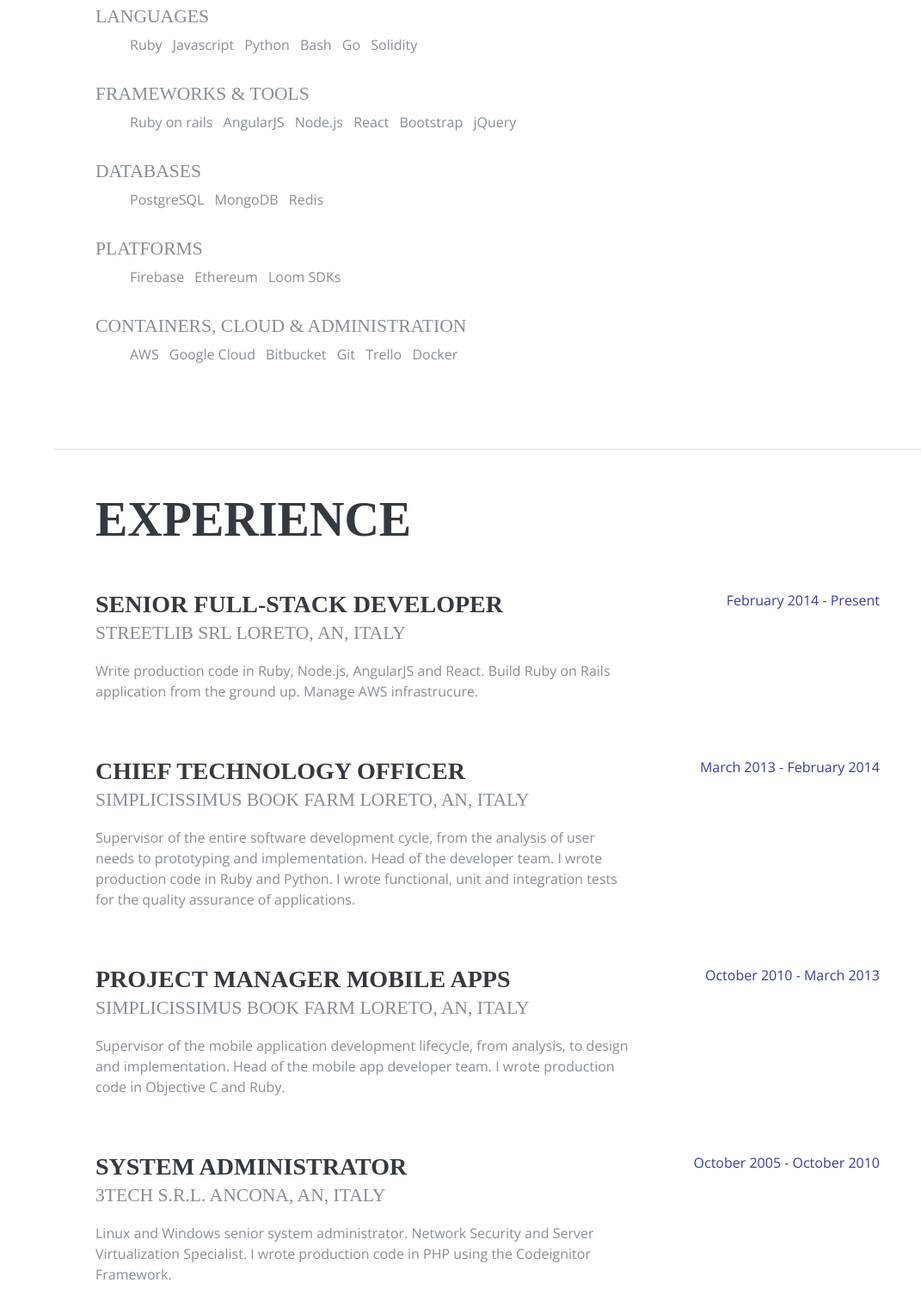
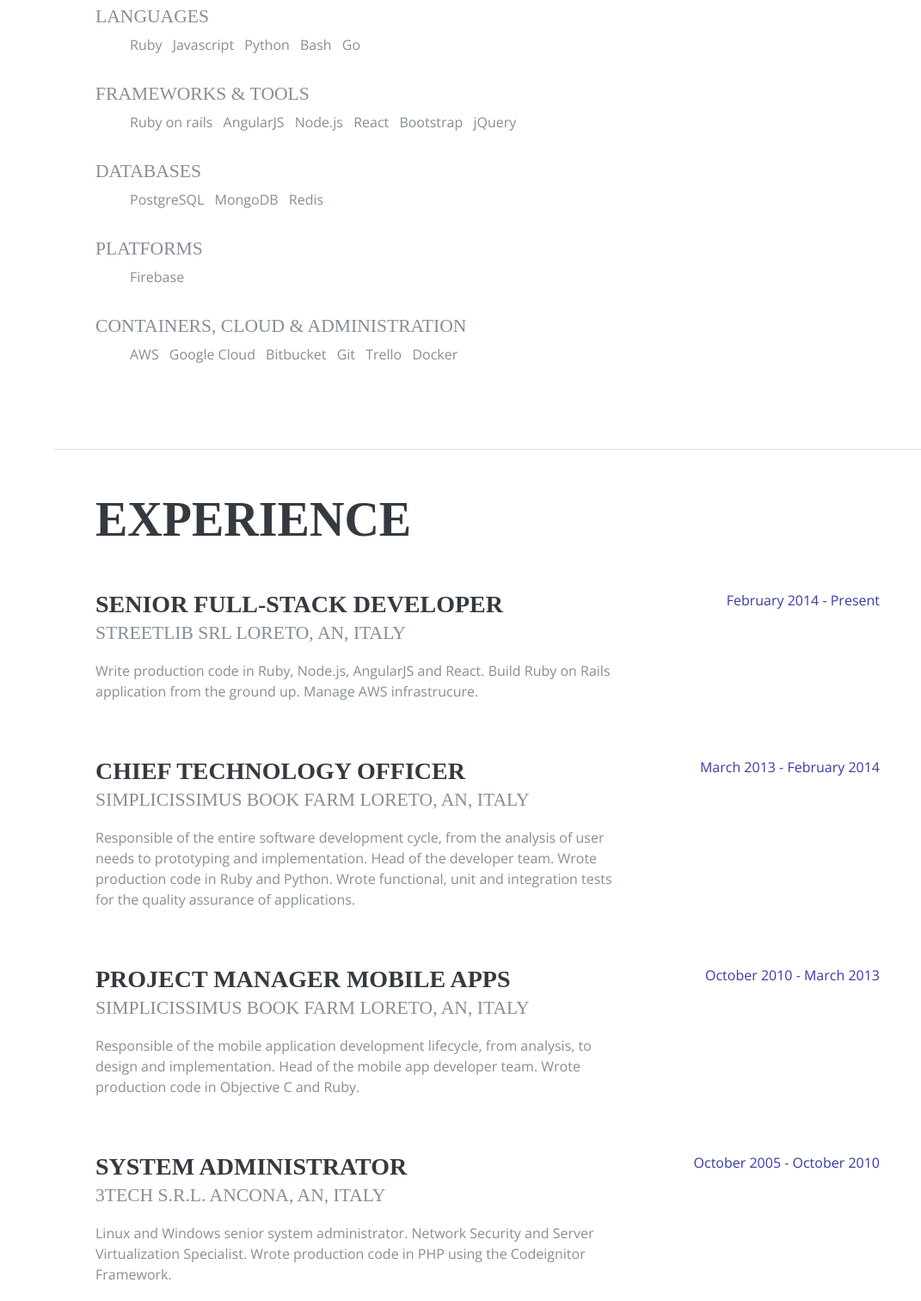
Before and after one commit to fedeonline/fedeonline.github.io, a plain HTML site: page index.html in a window 1280 px wide. Shown: the part 1077-2590 px from the top of the page at 86% size, without its empty margins (209-1280 px from the left). Drawn offline with nearby package versions, Linux system fonts and the light colour scheme; some icons are missing; a web font is replaced by a local one.

Commit message:
rebuilding site Wed Aug  8 09:01:23 CEST 2018

```diff
--- a/index.html
+++ b/index.html
@@ -186,13 +186,6 @@
                   </li>
 
 
-
-                  <li class="list-inline-item">
-                    <i class="devicons devicons-terminal_badge"></i>
-                    Solidity
-                  </li>
-
-
             </ul>
 
         <div class="subheading mb-3 skills-heading">Frameworks &amp; Tools</div>
@@ -278,20 +271,6 @@
                   </li>
 
 
-
-                  <li class="list-inline-item">
-                    <i class="cc ETH"></i>
-                    Ethereum
-                  </li>
-
-
-
-                  <li class="list-inline-item">
-                    <i class="devicons devicons-terminal_badge"></i>
-                    Loom SDKs
-                  </li>
-
-
             </ul>
 
         <div class="subheading mb-3 skills-heading">Containers, Cloud &amp; Administration</div>
@@ -368,7 +347,7 @@
           <div class="resume-content mr-auto">
             <h3 class="mb-0">Chief Technology Officer</h3>
             <div class="subheading mb-3">Simplicissimus Book Farm Loreto, AN, Italy</div>
-            <p>Supervisor of the entire software development cycle, from the analysis of user needs to prototyping and implementation. Head of the developer team. I wrote production code in Ruby and Python. I wrote functional, unit and integration tests for the quality assurance of applications.</p>
+            <p>Responsible of the entire software development cycle, from the analysis of user needs to prototyping and implementation. Head of the developer team. Wrote production code in Ruby and Python. Wrote functional, unit and integration tests for the quality assurance of applications.</p>
           </div>
           <div class="resume-date text-md-right">
             <span class="text-primary">March 2013 - February 2014</span>
@@ -379,7 +358,7 @@
           <div class="resume-content mr-auto">
             <h3 class="mb-0">Project Manager Mobile Apps</h3>
             <div class="subheading mb-3">Simplicissimus Book Farm Loreto, AN, Italy</div>
-            <p>Supervisor of the mobile application development lifecycle, from analysis, to design and implementation. Head of the mobile app developer team. I wrote production code in Objective C and Ruby.</p>
+            <p>Responsible of the mobile application development lifecycle, from analysis, to design and implementation. Head of the mobile app developer team. Wrote production code in Objective C and Ruby.</p>
           </div>
           <div class="resume-date text-md-right">
             <span class="text-primary">October 2010 - March 2013</span>
@@ -390,7 +369,7 @@
           <div class="resume-content mr-auto">
             <h3 class="mb-0">System Administrator</h3>
             <div class="subheading mb-3">3Tech s.r.l. Ancona, AN, Italy</div>
-            <p>Linux and Windows senior system administrator. Network Security and Server Virtualization Specialist. I wrote production code in PHP using the Codeignitor Framework.</p>
+            <p>Linux and Windows senior system administrator. Network Security and Server Virtualization Specialist. Wrote production code in PHP using the Codeignitor Framework.</p>
           </div>
           <div class="resume-date text-md-right">
             <span class="text-primary">October 2005 - October 2010</span>
```
